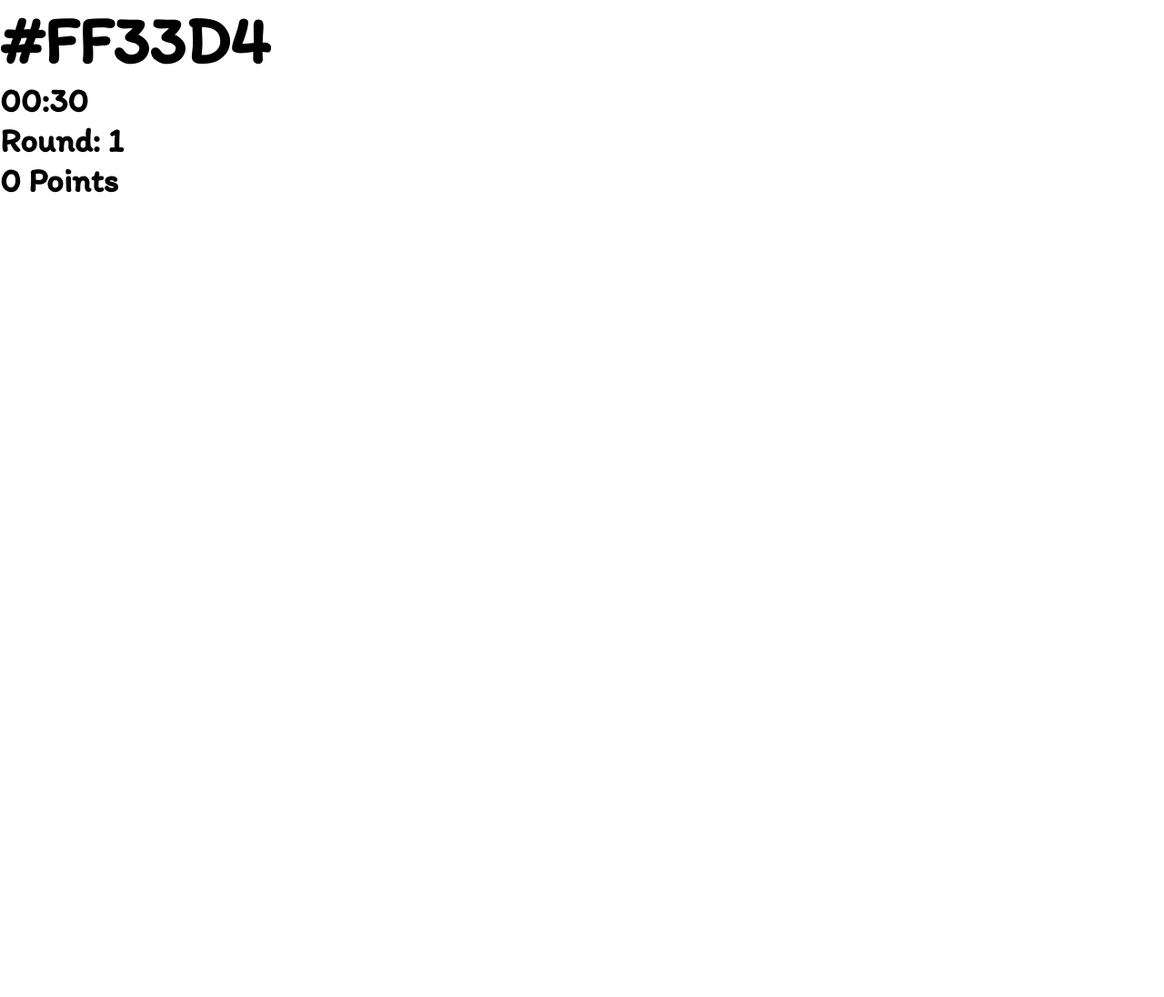
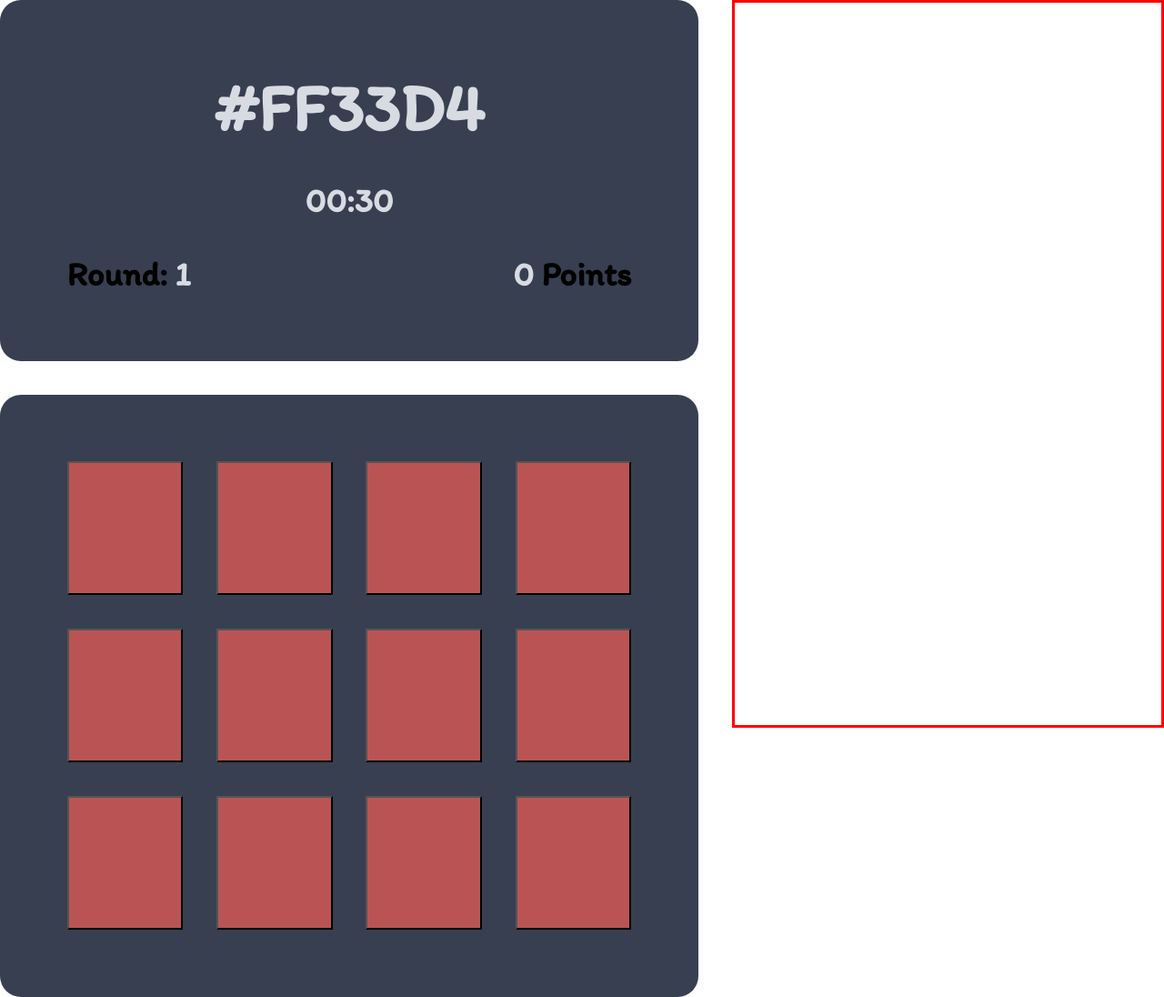
Before and after one commit to mwima1980/Color_Guess, a plain HTML site: page index.html in a window 1280 px wide. Shown: the whole page at 91% size. Before the commit the page ends 800 px from the top, so only its background shows below. Drawn offline with Linux system fonts and the light colour scheme.

Commit message:
Left - Side finish

```diff
--- a/index.css
+++ b/index.css
@@ -37,7 +37,6 @@ h5 {
   font-family: Itim;
 }
 h6 {
-
   font-size: 1.414rem;
   font-family: Itim;
 }
@@ -52,12 +51,89 @@ small {
 
 /* Variablen / Color */
 :root {
-  --color1: #373F51;
-  --color2: #61E786;
-  --color3: #F19A3E;
-  --color4: #D81E5B;
-  --color5: #D8DBE2;
-  --Color6: #3F84E5;
+  --color1: #373f51;
+  --color2: #61e786;
+  --color3: #f19a3e;
+  --color4: #d81e5b;
+  --color5: #d8dbe2;
+  --Color6: #3f84e5;
+}
+
+.container-guess {
+  height: 100vh;
+  display: flex;
+  gap: 2rem;
+  .left-side {
+    display: flex;
+    flex-direction: column;
+    gap: 2rem;
+    width: 60%;
+    .color-code {
+      background-color: var(--color1);
+      border-radius: 1.25rem;
+      display: flex;
+      flex-direction: column;
+      gap: 2rem;
+      padding: 4rem 4rem;
+    }
+    .top {
+      color: var(--color5);
+      text-align: center;
+    }
+    .timer {
+      color: var(--color5);
+      text-align: center;
+    }
+    .bottom {
+      display: flex;
+      justify-content: space-between;
+      span {
+        color: var(--color5);
+      }
+    }
+    .buttons-container {
+      background-color: var(--color1);
+      border-radius: 1.25rem;
+      display: flex;
+      flex-direction: column;
+      gap: 2rem;
+      padding: 4rem 4rem;
+      .buttons-container1 {
+        display: flex;
+        justify-content: center;
+        gap: 2rem;
+        button {
+          width: 8rem;
+          height: 8rem;
+          background-color: #ba5454;
+        }
+      }
+      .buttons-container2 {
+        display: flex;
+        justify-content: center;
+        gap: 2rem;
+        button {
+          width: 8rem;
+          height: 8rem;
+          background-color: #ba5454;
+        }
+      }
+      .buttons-container3 {
+        display: flex;
+        justify-content: center;
+        gap: 2rem;
+        button {
+          width: 8rem;
+          height: 8rem;
+          background-color: #ba5454;
+        }
+      }
+    }
+  }
+  .right-side {
+    border: 3px solid red;
+    width: 40%;
+  }
 }
 
 /* Media - Queries */
--- a/index.html
+++ b/index.html
@@ -12,14 +12,37 @@
       <div class="color-code">
         <div class="top">
           <h3>#FF33D4</h3>
+         </div>
+         <div class="timer">
           <h5>00:30</h5>
+         </div>
+        <div class="bottom">
+          <h5>Round: <span>1</span></h5>
+          <h5><span>0</span> Points</h5>
         </div>
-        <div class="bottom">
-          <h5>Round: 1</h5>
-          <h5>0 Points</h5>
+      </div>
+      <div class="buttons-container">
+        <div class="buttons-container1">
+          <button class="button1"></button>
+          <button class="button2"></button>
+          <button class="button3"></button>
+          <button class="button4"></button>
+        </div>
+        <div class="buttons-container2">
+          <button class="button5"></button>
+          <button class="button6"></button>
+          <button class="button7"></button>
+          <button class="button8"></button>
+        </div>
+        <div class="buttons-container3">
+          <button class="button9"></button>
+          <button class="button10"></button>
+          <button class="button11"></button>
+          <button class="button12"></button>
         </div>
       </div>
     </div>
+    <div class="right-side"></div>
   </div>
 </body>
 </html>
```
